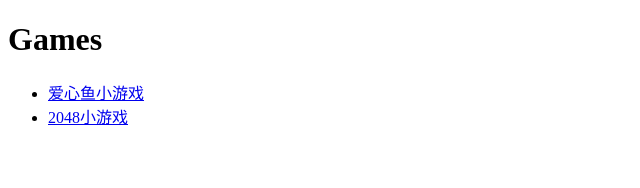
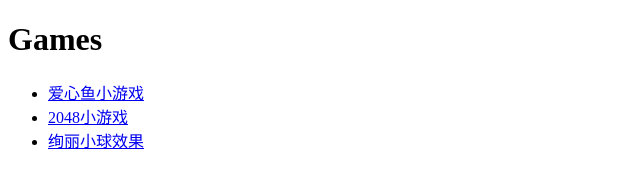
Before and after one commit to DaiWanwan/Games, a plain HTML site: page index.html in a window 1280 px wide. Shown: the whole page, without its empty margins (0-640 px from the left). Drawn offline with Linux system fonts and the light colour scheme.

Commit message:
addd index

```diff
--- a/index.html
+++ b/index.html
@@ -11,6 +11,7 @@
 <ul>
     <li><a href="./fish/index.html">爱心鱼小游戏</a></li>
     <li><a href="./2048/index.html">2048小游戏</a></li>
+    <li><a href="./../ColorBall/index1.html">绚丽小球效果</a></li>
 </ul>
 </body>
 </html>
```
